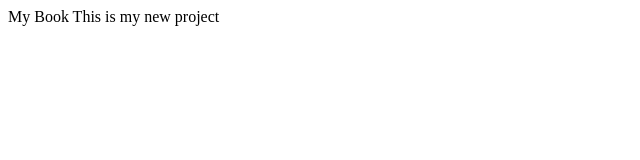
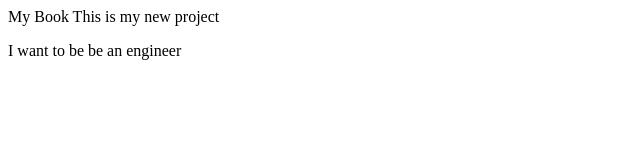
Before and after one commit to Donlyone1989/localrepository, a plain HTML site: page index.html in a window 1280 px wide. Shown: the whole page, without its empty margins (0-640 px from the left). Drawn offline with Linux system fonts and the light colour scheme.

Commit message:
I want to be an engineer

```diff
--- a/index.html
+++ b/index.html
@@ -4,5 +4,5 @@
 My Book
   </head>
 <hi>This is my new project</hi>
-
+<p>I want to be be an engineer</p>
 </body>
```
